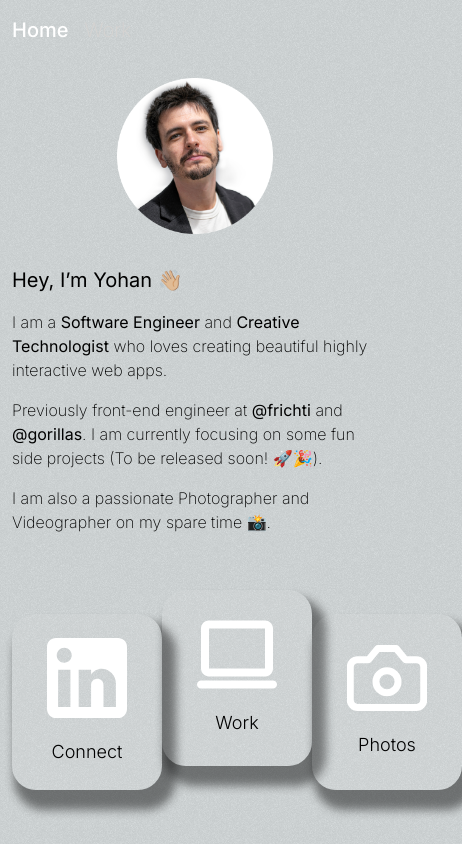
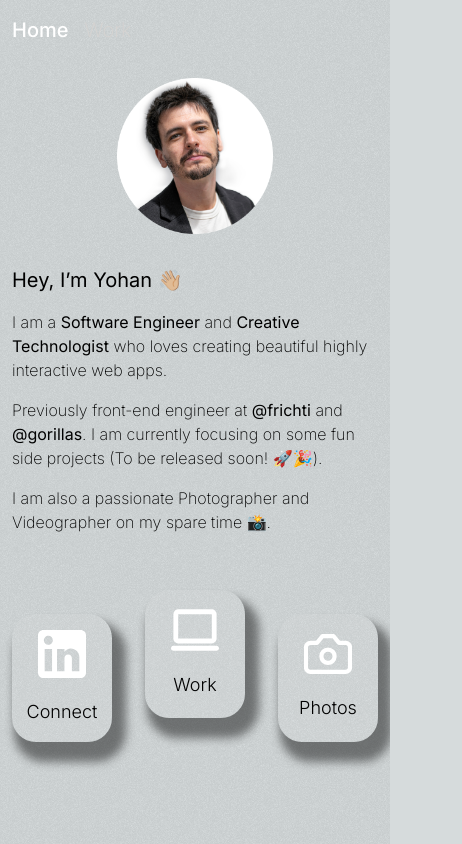
Before and after one commit to yohanlb/personal-website, a Next.js app: page / in a window 390 px wide. Shown: the whole page, 462 px wide, since content can reach past the window. Built offline with nearby package versions, Linux system fonts and the light colour scheme.

Commit message:
fix: fix home page mobile view

```diff
--- a/src/components/homePage/CardLinksSection.tsx
+++ b/src/components/homePage/CardLinksSection.tsx
@@ -3,7 +3,7 @@ import LinkCard from './LinkCard';
 
 const CardLinksSection = () => {
   return (
-    <section className='flex justify-between'>
+    <section className='flex justify-between pb-12'>
       <LinkCard
         label='Connect'
         imageSrc='/images/home/linkedin.svg'
--- a/src/components/homePage/LinkCard.tsx
+++ b/src/components/homePage/LinkCard.tsx
@@ -12,7 +12,7 @@ type Props = {
 };
 
 const baseCardStyle =
-  'group h-44 w-[150px] rounded-3xl bg-white bg-opacity-5 transition-all duration-100 hover:bg-opacity-10 ';
+  'group h-32 w-[100px] sm:h-44 sm:w-[150px] rounded-3xl bg-white bg-opacity-5 transition-all duration-100 hover:bg-opacity-10 ';
 const boxShadowStyle = 'shadow-[8px_14px_10px_6px_#00000075]';
 const boxShadowStyleHover = 'hover:shadow-[6px_10px_10px_2px_#00000075]';
 
@@ -22,7 +22,15 @@ const CardContent = ({ label, imageSrc, className }: Props) => {
       className={`${baseCardStyle} ${className} ${boxShadowStyle} ${boxShadowStyleHover}`}
     >
       <div className='flex h-full w-full flex-col items-center justify-center gap-5 duration-100 group-hover:scale-105'>
-        <Image width={80} height={80} alt='' src={imageSrc} />
+        <div className='w-12 sm:w-20'>
+          <Image
+            width={80}
+            height={80}
+            layout='responsive'
+            alt={label}
+            src={imageSrc}
+          />
+        </div>
         <h3 className='text-lg font-light'>{label}</h3>
       </div>
     </div>
```
